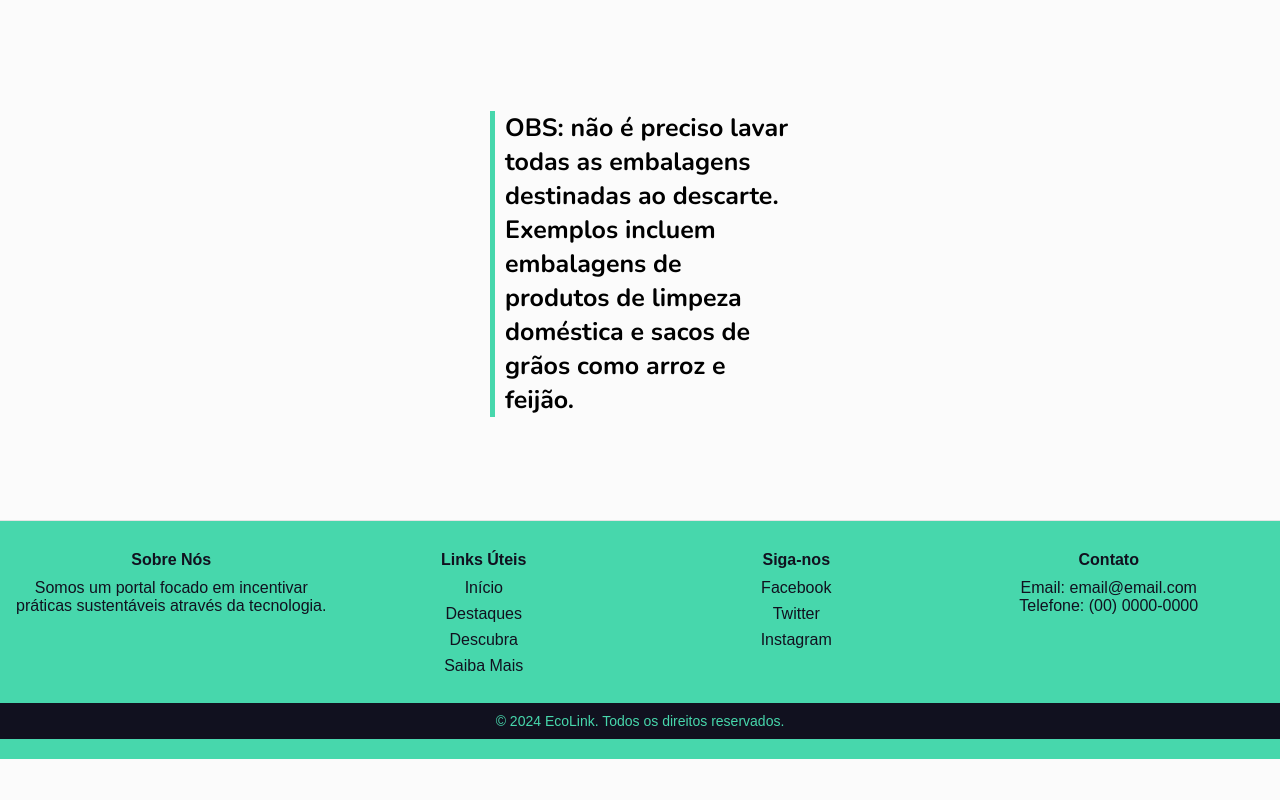
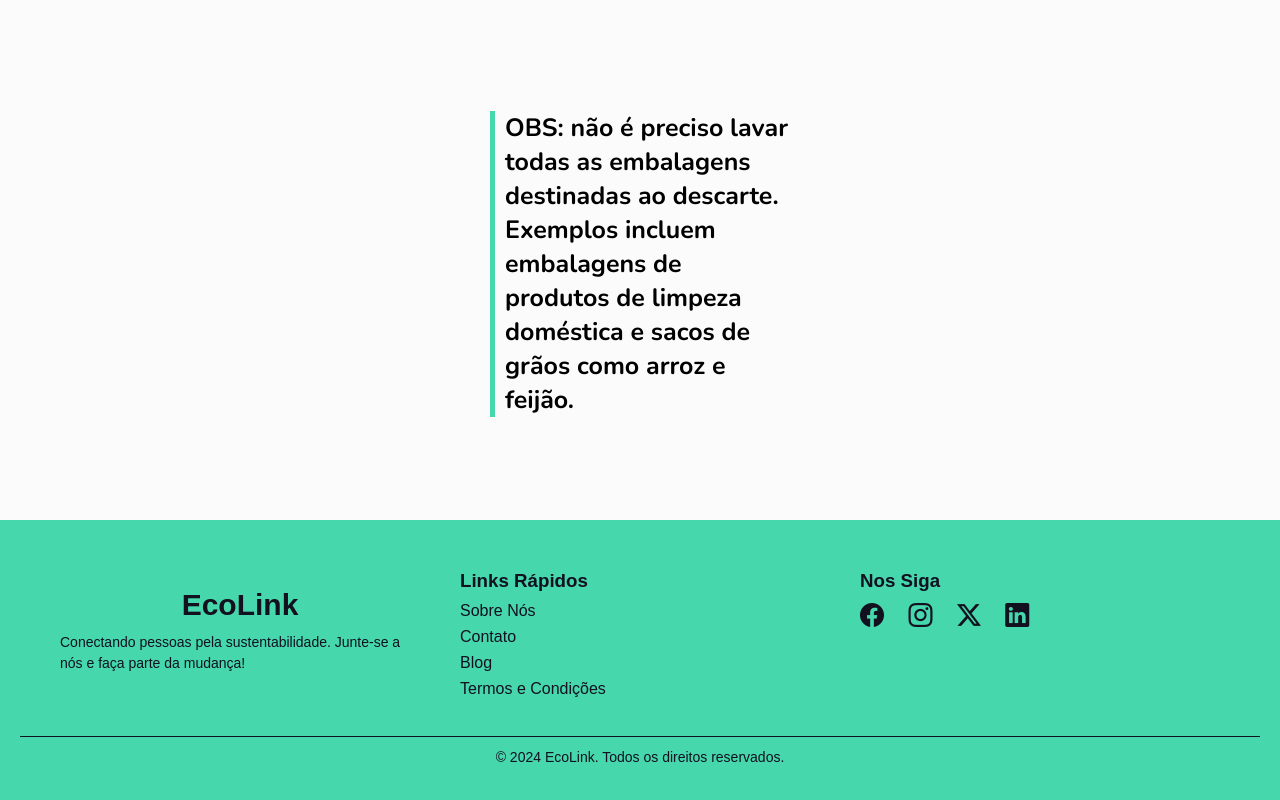
Before and after one commit to joaoabbado/Projeto-EcoLink-UniFOA, a plain HTML site: page indexDica2.html in a window 1280 px wide. Shown: the part 1252-2052 px from the top of the page. Before the commit the page ends 2011 px from the top, so only its background shows below. Drawn offline with nearby package versions, Linux system fonts and the light colour scheme.

Commit message:
padronizando footer

```diff
--- a/css/styleDica.css
+++ b/css/styleDica.css
@@ -227,110 +227,75 @@ h2 {
 /*--------------- Footer --------------*/
 footer {
   background-color: #47d7ac;
-    border-top: 1px solid #e4e4e4;
-    padding: 20px 0;
+  color: #11111f;
+  padding: 40px 20px;
+  font-family: Arial, sans-serif;
 }
 
 .footer-container {
-    margin-top: 10px;
-    padding: 0 15px;
+  display: flex;
+  flex-wrap: wrap;
+  justify-content: space-between;
+  max-width: 1200px;
+  margin: 0 auto;
 }
 
-  .footer-row {
-    display: flex;
-    justify-content: space-between;
-    flex-wrap: wrap;
+.footer-section {
+  flex: 1 1 30%;
+  margin: 10px 20px;
 }
 
-  .footer-col {
-    flex: 1;
-    min-width: 200px;
-    margin-bottom: 20px;
-    text-align: center;
+.footer-section h2,
+.footer-section h3 {
+  color: #11111f;
+  margin-bottom: 10px;
 }
 
-  h5 {
-    color: #11111f;
-    margin-bottom: 10px;
-    font-size: 16px;
-  }
-
-  p, ul {
-    padding: 0;
+.footer-section p {
+  font-size: 14px;
+  line-height: 1.5;
   color: #11111f;
 }
 
-  ul {
-    list-style-type: none;
+.footer-section ul {
+  list-style: none;
+  padding: 0;
 }
 
-  ul li {
-    margin-bottom: 8px;
+.footer-section ul li {
+  margin: 8px 0;
 }
 
-  ul li a {
+.footer-section ul li a {
+  color: #11111f;
   text-decoration: none;
+  transition: color 0.3s;
+}
+
+.footer-section ul li a:hover {
   color: #11111f;
 }
 
-  ul li a:hover {
-    text-decoration: underline;
+/* Social Links */
+.social-links a {
+  margin-right: 20px;
+  display: inline-block;
 }
 
+.footer-section .social-links a i{
+  color: #11111f;
+  font-size: 24Px;
+}
+
+/* Footer Bottom */
 .footer-bottom {
   text-align: center;
-    padding: 10px 0;
-    background-color: #11111f;
+  border-top: 1px solid #11111f;
+  margin-top: 20px;
+  font-size: 14px;
+  color: #11111f;
 }
 
-  .footer-bottom p {
-    color: #47d7ac;
-    font-size: 14px;
+.footer-bottom p{
+  margin-top: 1%;
 }
-
-  /* Regras de responsividade */
-  @media (max-width: 768px) {
-    .footer-row {
-      flex-direction: column;
-      align-items: center;
-    }
-
-    .footer-col {
-      min-width: 100%;
-      text-align: center;
-    }
-
-    ul {
-      padding-left: 0;
-    }
-
-    h5 {
-      font-size: 18px;
-    }
-
-    .footer-bottom p {
-      font-size: 13px;
-    }
-  }
-
-  @media (max-width: 480px) {
-    footer {
-      padding: 10px 0;
-    }
-
-    h5 {
-      font-size: 16px;
-    }
-
-    .footer-bottom p {
-      font-size: 12px;
-    }
-  }
-  .btn{
-    transition: transform 0.5s ease;
-  }
-  .btn:hover{
-    background-color: #3bb490;
-    color: white;
-    transform: translateY(-3px);
-  }
--- a/css/stylemapa.css
+++ b/css/stylemapa.css
@@ -291,10 +291,78 @@ nav li:first-child{
 /*************** Footer ************/
 footer {
     background-color: #47d7ac;
-    color: black;
+    color: #11111f;
+    padding: 40px 20px;
+    font-family: Arial, sans-serif;
+  }
+
+  .footer-container {
+    display: flex;
+    flex-wrap: wrap;
+    justify-content: space-between;
+    max-width: 1200px;
+    margin: 0 auto;
+  }
+
+  .footer-section {
+    flex: 1 1 30%;
+    margin: 10px 20px;
+  }
+
+  .footer-section h2,
+  .footer-section h3 {
+    color: #11111f;
+    margin-bottom: 10px;
+  }
+
+  .footer-section p {
+    font-size: 14px;
+    line-height: 1.5;
+    color: #11111f;
+  }
+
+  .footer-section ul {
+    list-style: none;
+    padding: 0;
+  }
+
+  .footer-section ul li {
+    margin: 8px 0;
+  }
+
+  .footer-section ul li a {
+    color: #11111f;
+    text-decoration: none;
+    transition: color 0.3s;
+  }
+
+  .footer-section ul li a:hover {
+    color: #11111f;
+  }
+
+  /* Social Links */
+  .social-links a {
+    margin-right: 20px;
+    display: inline-block;
+  }
+
+  .footer-section .social-links a i{
+    color: #11111f;
+    font-size: 24Px;
+  }
+
+  /* Footer Bottom */
+  .footer-bottom {
     text-align: center;
-    padding: 30px 0;
-}
+    border-top: 1px solid #11111f;
+    margin-top: 20px;
+    font-size: 14px;
+    color: #11111f;
+  }
+
+  .footer-bottom p{
+    margin-top: 1%;
+  }
 
 /*************** Media Queries ************/
 @media (max-width: 1024px) {
--- a/indexDica2.html
+++ b/indexDica2.html
@@ -70,35 +70,37 @@
 
         <footer>
           <div class="footer-container">
-              <div class="footer-row">
-                <div class="footer-col">
-                  <h5>Sobre Nós</h5>
-                  <p>Somos um portal focado em incentivar práticas sustentáveis através da tecnologia.</p>
+
+              <div class="footer-section">
+                  <h2>EcoLink</h2>
+                  <p>Conectando pessoas pela sustentabilidade. Junte-se a nós e faça parte da mudança!</p>
               </div>
 
-                <div class="footer-col">
-                  <h5>Links Úteis</h5>
+              <div class="footer-section">
+                  <h3>Links Rápidos</h3>
                   <ul>
-                    <li><a href="#">Início</a></li>
-                    <li><a href="#destaques">Destaques</a></li>
-                    <li><a href="#descubra">Descubra</a></li>
-                    <li><a href="#saibaMais">Saiba Mais</a></li>
+                      <li><a href="/sobre">Sobre Nós</a></li>
+                      <li><a href="/contato">Contato</a></li>
+                      <li><a href="/blog">Blog</a></li>
+                      <li><a href="/termos">Termos e Condições</a></li>
                   </ul>
               </div>
 
-                <div class="footer-col">
-                  <h5>Siga-nos</h5>
-                  <ul>
-                    <li><a href="#">Facebook</a></li>
-                    <li><a href="#">Twitter</a></li>
-                    <li><a href="#">Instagram</a></li>
-                  </ul>
-                </div>
-
-                <div class="footer-col">
-                  <h5>Contato</h5>
-                  <p>Email: email@email.com</p>
-                  <p>Telefone: (00) 0000-0000</p>
+              <div class="footer-section">
+                  <h3>Nos Siga</h3>
+                  <div class="social-links">
+                      <a href="https://facebook.com" target="_blank" aria-label="Facebook">
+                          <i class="bi bi-facebook"></i>
+                      </a>
+                      <a href="https://instagram.com" target="_blank" aria-label="Instagram">
+                        <i class="bi bi-instagram"></i>
+                      </a>
+                      <a href="https://twitter.com" target="_blank" aria-label="Twitter">
+                        <i class="bi bi-twitter-x"></i>
+                      </a>
+                      <a href="https://linkedin.com" target="_blank" aria-label="LinkedIn">
+                        <i class="bi bi-linkedin"></i>
+                      </a>
                   </div>
               </div>
           </div>
```
Also changed, not shown: index.html (+1 -3 lines), indexDica1.html (+25 -23 lines), indexDica3.html (+25 -23 lines), indexhomelogado.html (+25 -25 lines), indexmapa.html (+37 -8 lines). Lines whose indentation alone changed are shown as unchanged.
